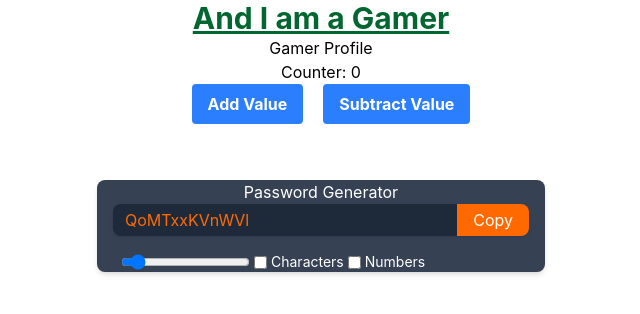
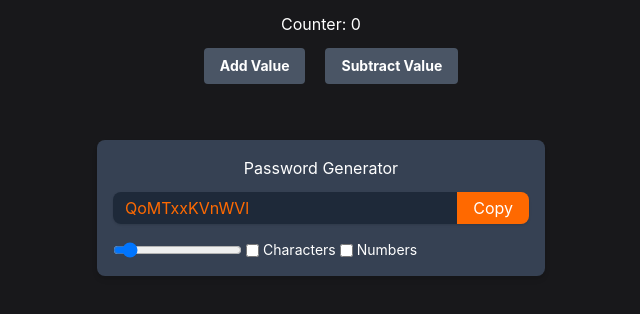
Before and after one commit to ahmedffayaz/Learning-React, a React (Vite) app: page / in a window 1280 px wide. Shown: the top 314 px of the page, without its empty margins (319-959 px from the left). Built offline with nearby package versions, Linux system fonts and the light colour scheme.

Commit message:
ui fixes

```diff
--- a/index.html
+++ b/index.html
@@ -8,7 +8,7 @@
 
     <title>my-project</title>
   </head>
-  <body>
+  <body class="bg-zinc-900 text-white">
     <div id="root"></div>
     <script type="module" src="/src/main.jsx"></script>
   </body>
--- a/src/App.jsx
+++ b/src/App.jsx
@@ -20,7 +20,7 @@ function App() {
   return (
   <>
   <div className='text-center justify-center'>
-  <h1>Counter: {counter}</h1>
+  <h1 className='my-3'>Counter: {counter}</h1>
   <Button BtnText={'Add Value'} Btnevent={addValue} />
   <Button BtnText={'Subtract Value'} Btnevent={removeValue} />
   </div>
--- a/src/components/Button.jsx
+++ b/src/components/Button.jsx
@@ -3,7 +3,7 @@ function Button({ BtnText, Btnevent }) {
     <>
       <button
         onClick={Btnevent}
-        className="bg-blue-500 ms-5 hover:bg-blue-700 text-white font-bold py-2 px-4 rounded"
+        className="bg-gray-600 ms-5 hover:bg-gray-700 text-white font-bold py-2 px-4 rounded text-sm"
       >
         {BtnText}
       </button>
--- a/src/gamer.jsx
+++ /dev/null
@@ -1,13 +0,0 @@
-function Gamer() {
-
-  return (
-    <>
-   <div className="text-center justify-center">
-    <h1 className="text-3xl font-bold underline text-green-800">And I am a Gamer</h1>
-    <p>Gamer Profile</p>
-   </div>
-   </>
-  )
-}
-
-export default Gamer
--- a/src/main.jsx
+++ b/src/main.jsx
@@ -1,10 +1,8 @@
 import { StrictMode } from 'react'
 import { createRoot } from 'react-dom/client'
 import App from './App.jsx'
-import Gamer from './gamer.jsx'
 createRoot(document.getElementById('root')).render(
   <StrictMode>
-    <Gamer />
     <App />
   </StrictMode>,
 )
--- a/src/passwordGenerator.jsx
+++ b/src/passwordGenerator.jsx
@@ -32,8 +32,8 @@ function PasswordGenerator() {
         generatePassword();
     }, [length, numbersAllowed, charAllowed, generatePassword]);
   return (
-    <div className="w-full max-w-md mx-auto px-4 my-8 bg-gray-700 rounded-lg shadow-md text-orange-500">
-      <h1 className="text-white text-center">Password Generator</h1>
+    <div className="w-full max-w-md mx-auto px-4 my-8 bg-gray-700 rounded-lg shadow-md text-orange-500 p-4">
+      <h1 className="text-white text-center mb-3">Password Generator</h1>
       <div className='flex shadow rounded-lg overflow-hidden mb-4'>
         <input
           type="text"
@@ -45,8 +45,6 @@ function PasswordGenerator() {
         <button className="bg-orange-500 text-white px-4 py-1 hover:bg-orange-600" onClick={copyPasswordToClipBoard}>Copy</button>
       </div>
       <div className='flex text-sm gap-x-2'>
-        <div className='flex items-center gap-x-1'>
-        </div>
         <div className='flex items-center gap-x-1'>
           <input
             type="range"
```
